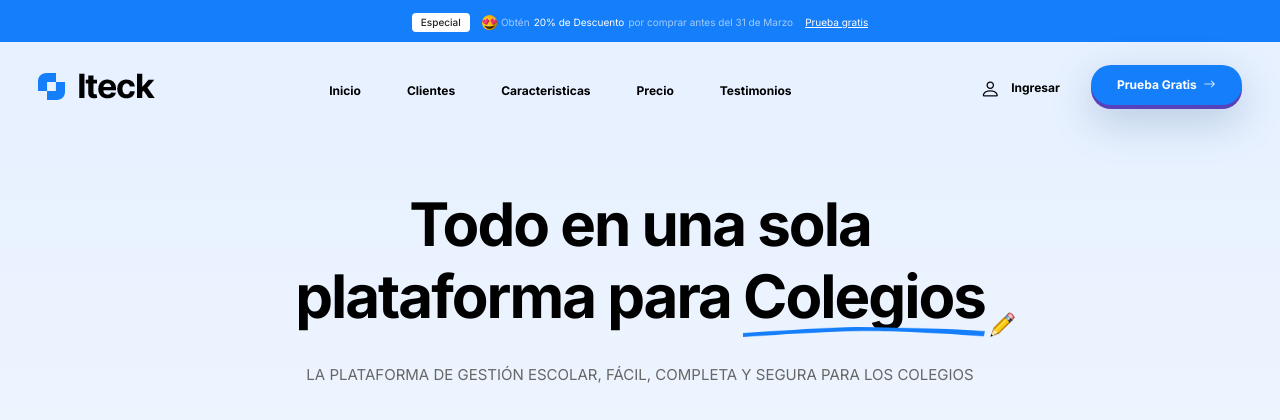
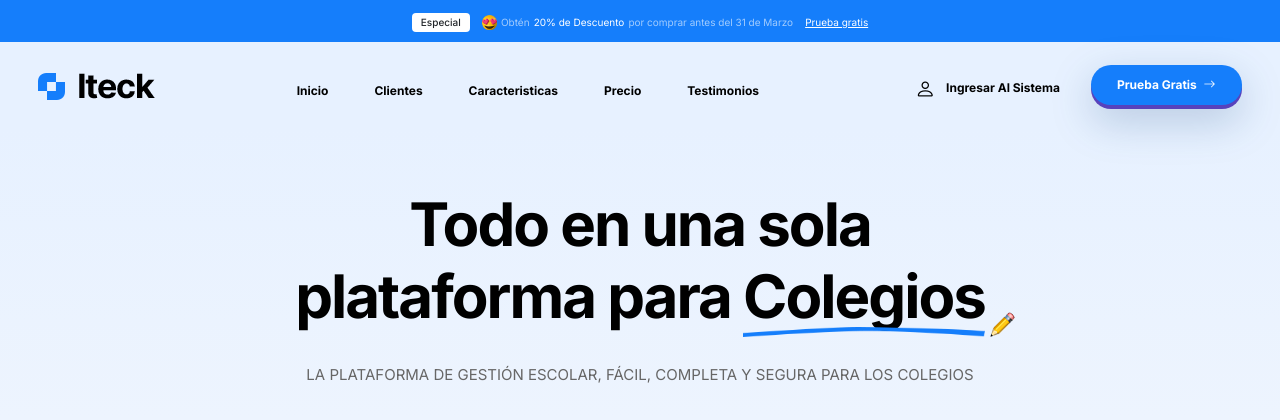
Before and after one commit to oderman-group/es, a PHP site: page /index.php in a window 1280 px wide. Shown: the top 420 px of the page. Run offline with PHP 8.4, Linux system fonts and the light colour scheme; data that the repository does not hold is empty.

Commit message:
Cambio en el nombre.

```diff
--- a/includes/navbar.php
+++ b/includes/navbar.php
@@ -22,7 +22,7 @@
                         <span class="nav-item">
                             <a class="nav-link" href="https://developer.plataformasintia.com/app-sintia/main-app/" target="_blank">
                                 <i class="bi bi-person fs-5 me-2"></i>
-                                Ingresar
+                                Ingresar al sistema
                             </a>
                         </span>
                         <a href="prueba-gratis.php" class="btn rounded-pill blue5-3Dbutn hover-blue2 sm-butn fw-bold">
```
